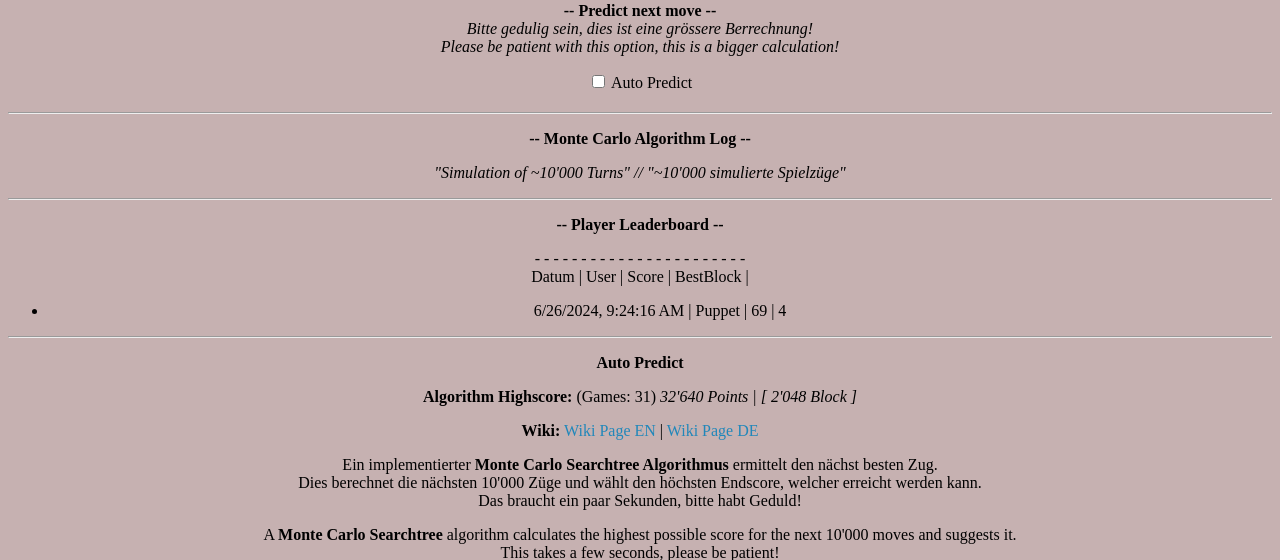
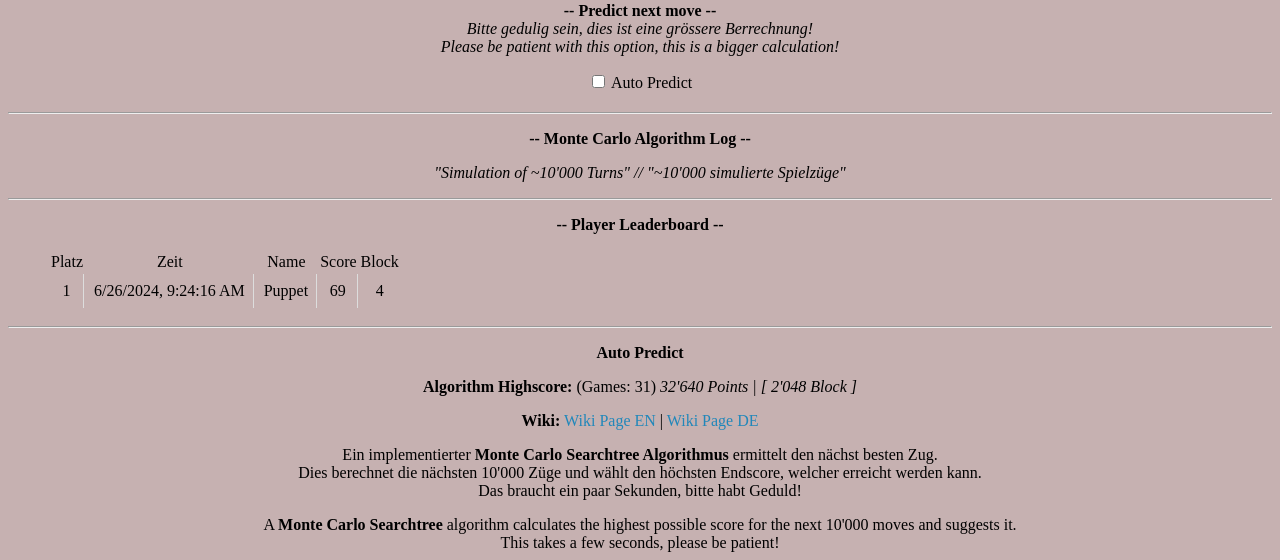
Before and after one commit to w0lfzk1nd-school/2048AI-Webgui, a Flask app: page / in a window 1280 px wide. Shown: the part 1081-1641 px from the top of the page. Run offline with Flask 3, Linux system fonts and the light colour scheme; data comes from the database, SQL or seed files in the repository.

Commit message:
Fully integrated WebGUI Leaderboard

```diff
--- a/2048_Project/ai/monte_carlo.py
+++ b/2048_Project/ai/monte_carlo.py
@@ -7,7 +7,7 @@ from ai.environment import Environment
 from utils.utilities import print_and_log, log, get_current_time
 
 # Initialize environment and model
-env = Environment()
+#env = Environment()
 
 
 def print_board(board):
--- a/2048_Project/utils/handle_db.py
+++ b/2048_Project/utils/handle_db.py
@@ -97,7 +97,6 @@ class DatabaseHandler:
         query, values = self.build_query(action, table, data, condition)
         if query:
             result = self.execute_query(query, values)
-            print(result)
             return result
         else:
             print("Invalid query")
--- a/2048_Project/webgui/app.py
+++ b/2048_Project/webgui/app.py
@@ -80,12 +80,10 @@ def get_highscore():
 
 def get_webgui_high():
     webgui_high = db_handler.handle_db('select', 'webgui')
-    print(f"WebGUI-DATA: {webgui_high}")
     return webgui_high
 
 def get_leaderboard():
-    web_leadboard = db_handler.handle_db('select', 'web_leaderboard')
-    print(f"LD-DATA = {web_leadboard}")
+    web_leadboard = db_handler.handle_db('select', 'web_leaderboard', None, "ORDER BY score DESC LIMIT 10")
     return web_leadboard
 
 def add_move_to_json(file_path, board, action):
@@ -125,13 +123,11 @@ def index():
 @app.route("/api/get_highscore", methods=["GET"])
 def handle_leaderboard():
     leaderboard_data = get_webgui_high()
-    print(f"WEB-DATA inc: {leaderboard_data}")
     return jsonify(leaderboard_data[0])
 
 @app.route("/api/get_leaderboard", methods=["GET"])
 def get_leader():
     leaderboard_data = get_leaderboard()
-    print(f"LD-DATA inc: {leaderboard_data}")
     return jsonify(leaderboard_data)
 
 @app.route('/api/add_highscore', methods=['POST'])
@@ -141,12 +137,28 @@ def add_highscore():
     uname = data.get('uname')
     score = data.get('score')
     block = data.get('block')
-    try:
-        db_handler.handle_db('insert', 'web_leaderboard', {"time": current_time, "uname": uname, "score": score, "block": block})
-        return jsonify({"status": "success"})
-    except Exception as e:
-        print(f"Leaderbaord Error: {e}")
-        return jsonify({"status": "failed"})
+
+    # Check if the username already exists
+    existing_user = db_handler.handle_db('select', 'web_leaderboard', condition=f'uname = "{uname}"')
+
+    if existing_user:
+        # Update the existing highscore
+        db_handler.handle_db(
+            'update',
+            'web_leaderboard',
+            data={"time": current_time, "score": score, "block": block},
+            condition=f'uname = "{uname}"'
+        )
+    else:
+        # Insert a new highscore
+        db_handler.handle_db(
+            'insert',
+            'web_leaderboard',
+            data={"time": current_time, "uname": uname, "score": score, "block": block}
+        )
+
+    return jsonify({"status": "success"})
+
 
 @app.route('/api/update_highscore', methods=['POST'])
 def update_highscore():
@@ -156,7 +168,7 @@ def update_highscore():
     score = data.get('score')
     block = data.get('block')
     try:
-        db_handler.handle_db('update', 'web_leaderboard', data={"time": current_time, "uname": uname, "score": score, "block": block}, condition=f"WHERE uname = '{uname}'")
+        db_handler.handle_db('update', 'web_leaderboard', data={"time": current_time, "uname": uname, "score": score, "block": block}, condition=f'uname = "{uname}"')
         return jsonify({"status": "success"})
     except Exception as e:
         print(f"Leaderbaord Error: {e}")
--- a/2048_Project/webgui/static/script.js
+++ b/2048_Project/webgui/static/script.js
@@ -35,13 +35,55 @@ function loadLeaderboard() {
         .then(data => {
             const leaderboardList = document.getElementById('leaderboard-list');
             leaderboardList.innerHTML = '';
-            console.log(data)
-            data.forEach(entry => {
-                const listItem = document.createElement('li');
+
+            // Create table and header
+            const table = document.createElement('table');
+            const header = table.createTHead();
+            const headerRow = header.insertRow(0);
+
+            const headers = [' Platz', ' Zeit', ' Name', ' Score', ' Block'];
+            headers.forEach((text, index) => {
+                const cell = headerRow.insertCell(index);
+                cell.textContent = text;
+            });
+
+            // Create table body
+            const tbody = table.createTBody();
+
+            data.forEach((entry, index) => {
+                const row = tbody.insertRow();
+
+                // Add rank (index + 1 because array is 0-based)
+                const rankCell = row.insertCell(0);
+                rankCell.textContent = index + 1;
+                rankCell.style.padding = '8px';
+
+                // Format and add other cells
+                const timeCell = row.insertCell(1);
                 const formattedTime = new Date(entry[1]).toLocaleString();
-                listItem.textContent = `${formattedTime} | ${entry[2]} | ${format_num(parseInt(entry[3]))} | ${format_num(parseInt(entry[4]))}`;
-                leaderboardList.appendChild(listItem);
+                timeCell.textContent = formattedTime;
+                timeCell.style.padding = '8px';
+
+                const nameCell = row.insertCell(2);
+                nameCell.textContent = entry[2];
+                nameCell.style.padding = '8px';
+
+                const scoreCell = row.insertCell(3);
+                scoreCell.textContent = format_num(parseInt(entry[3]));
+                scoreCell.style.padding = '8px';
+
+                const otherNumCell = row.insertCell(4);
+                otherNumCell.textContent = format_num(parseInt(entry[4]));
+                otherNumCell.style.padding = '8px';
+
+                // Add separator for each cell except the last one
+                for (let i = 0; i < row.cells.length - 1; i++) {
+                    row.cells[i].style.borderRight = '1px solid #ddd';
+                }
             });
+
+            // Append table to the leaderboard list
+            leaderboardList.appendChild(table);
         })
         .catch(error => {
             console.error('Error loading leaderboard:', error);
--- a/2048_Project/webgui/templates/index.html
+++ b/2048_Project/webgui/templates/index.html
@@ -71,7 +71,6 @@
         <hr>
         <div class="webgui-leaderboard">
             <p><b>-- Player Leaderboard --</b></p>
-            <p><i>- - - - - - - - - - - - - - - - - - - - - - -</i><br>Datum   |    User    |   Score   | BestBlock     |</p>
             <ul id="leaderboard-list"></ul>
         </div>
         <hr>
```
